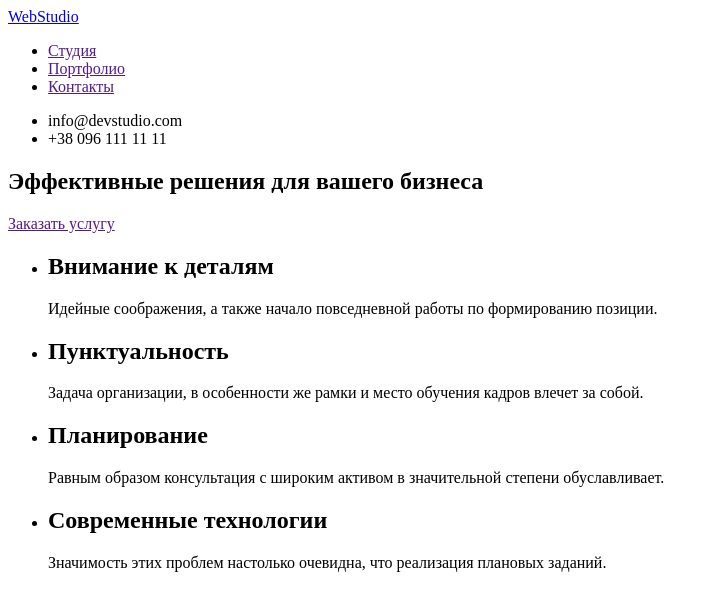
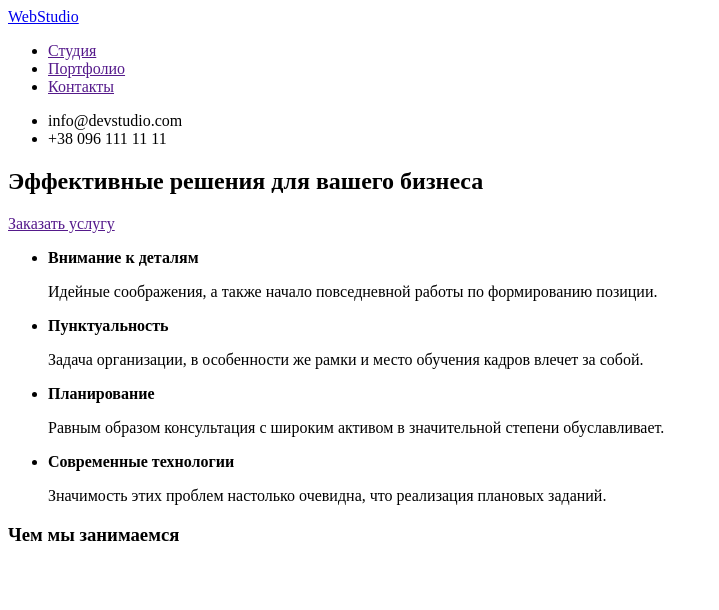
Before and after one commit to hordit/goit-markup-hw-01, a plain HTML site: page index.html in a window 1280 px wide. Shown: the whole page, without its empty margins (0-719 px from the left). Drawn offline with Linux system fonts and the light colour scheme.

Commit message:
Корекция заголовки на выделени

```diff
--- a/index.html
+++ b/index.html
@@ -29,25 +29,28 @@
             <a href="">Заказать услугу</a>
             <ul>
                 <li>
-                    <h2>Внимание к деталям</h2>
+                    <b>Внимание к деталям</b>
                     <p>Идейные соображения, а также начало повседневной работы по формированию позиции.</p>
                 </li>
                 <li>
-                    <h2>Пунктуальность</h2>
+                    <b>Пунктуальность</b>
                     <p>Задача организации, в особенности же рамки и место обучения кадров влечет за собой.</p>
                 </li>
                 <li>
-                    <h2>Планирование</h2>
+                    <b>Планирование</b>
                     <p>Равным образом консультация с широким активом в значительной степени обуславливает.</p>
                 </li>
                 <li>
-                    <h2>Современные технологии</h2>
+                    <b>Современные технологии</b>
                     <p>Значимость этих проблем настолько очевидна, что реализация плановых заданий.</p>
                 </li>
             </ul>
         </section>
     </div>
     <section>
+        <h3>Чем мы занимаемся</h3>
+    </section>
+    <section>
 
 
 
```
